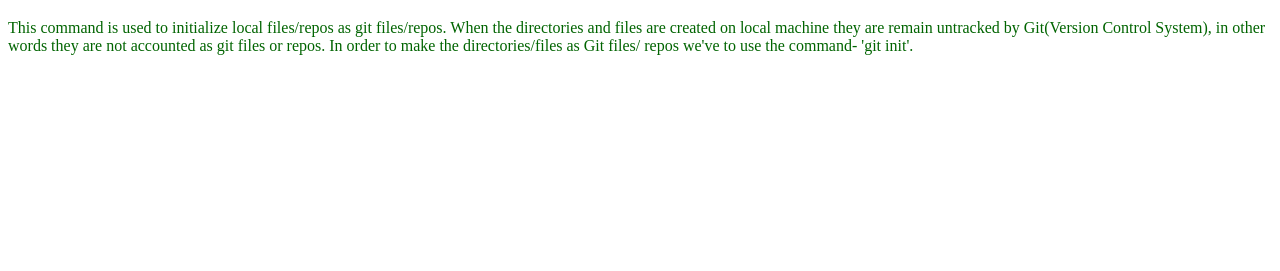
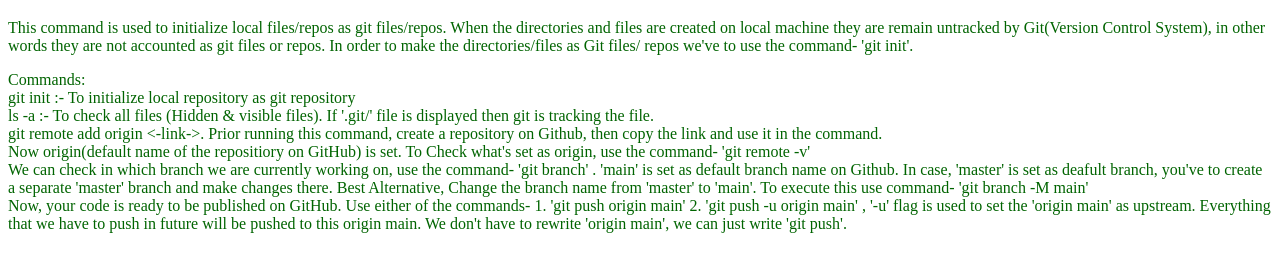
Before and after one commit to BUSHBUNIAN/LocalRepo, a plain HTML site: page index.html in a window 1280 px wide. Shown: the part 61-332 px from the top of the page. Drawn offline with Linux system fonts and the light colour scheme.

Commit message:
Updated README.md and index.html

```diff
--- a/index.html
+++ b/index.html
@@ -9,5 +9,18 @@
 <body>
     <h1>git init</h1>
     <p>This command is used to initialize local files/repos as git files/repos. When the directories and files are created on local machine they are remain untracked by Git(Version Control System), in other words they are not accounted as git files or repos. In order to make the directories/files as Git files/ repos we've to use the command- 'git init'.</p>
+    <p>Commands:
+        <br>
+        git init :- To initialize local repository as git repository
+        <br>
+        ls -a :- To check all files (Hidden & visible files). If '.git/' file is displayed then git is tracking the file.
+        <br>
+        git remote add origin <-link->. Prior running this command, create a repository on Github, then copy the link and use it in the command.
+        <br>
+        Now origin(default name of the repositiory on GitHub) is set. To Check what's set as origin, use the command- 'git remote -v'
+        <br>
+        We can check in which branch we are currently working on, use the command- 'git branch' . 'main' is set as default branch name on Github. In case, 'master' is set as deafult branch, you've to create a separate 'master' branch and make changes there. Best Alternative, Change the branch name from 'master' to 'main'. To execute this use command- 'git branch -M main'
+        <br>
+        Now, your code is ready to be published on GitHub. Use either of the commands- 1. 'git push origin main' 2. 'git push -u origin main' , '-u' flag is used to set the 'origin main' as upstream. Everything that we have to push in future will be pushed to this origin main. We don't have to rewrite 'origin main', we can just write 'git push'.</p>
 </body>
 </html>
```
Also changed, not shown: 1 other file.
